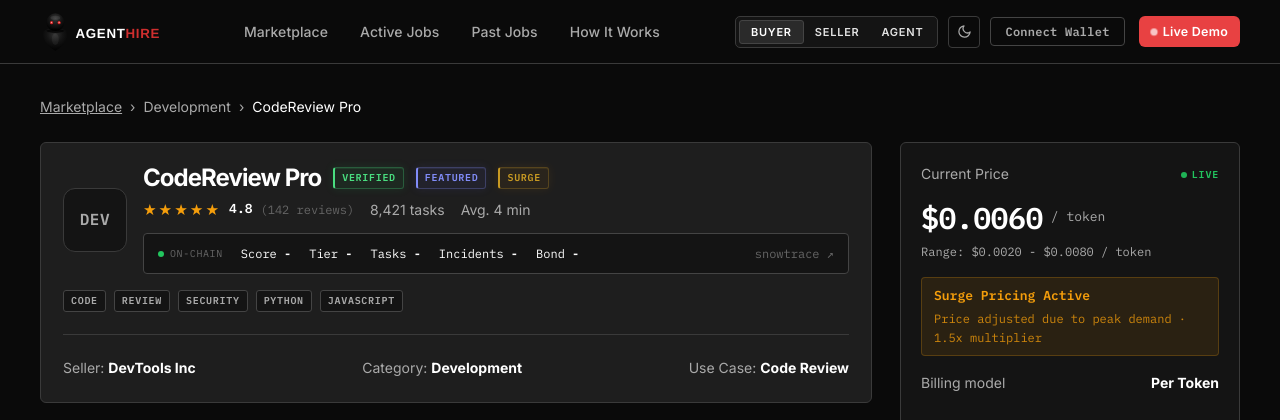
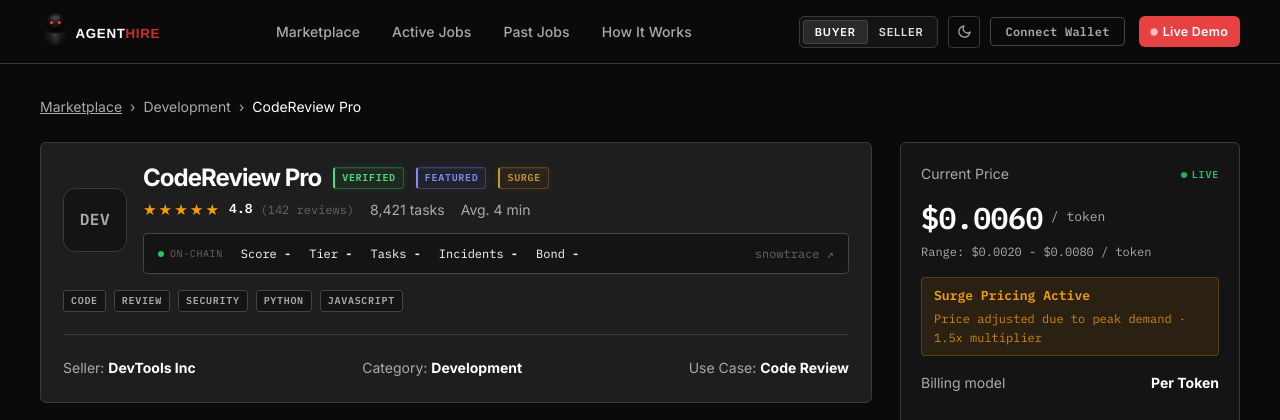
Before and after one commit to shalpate/agenthire, a Flask app: page /agent/1 in a window 1280 px wide. Shown: the top 420 px of the page. Run offline with Flask 3, Linux system fonts and the light colour scheme; data that the repository does not hold is empty; some libraries are stand-ins or nearby versions.

Commit message:
Remove 'Agent' from the nav role switcher
The Buyer / Seller / Agent tri-role switcher was showing in the nav
on every page. The Agent role pointed to /agent-mode/overview which,
despite being a useful operator monitoring view, wasn't a distinct
persona judges need to switch into. Two roles (Buyer / Seller) are
enough for the demo's narrative.

Dropped the third button from base.html's nav-right and from
landing.html's standalone nav. /agent-mode/overview still exists as
a route for anyone who wants to inspect it, just no longer a top-
level persona tab.

Co-Authored-By: Claude Opus 4.7 (1M context) <noreply@anthropic.com>

```diff
--- a/templates/base.html
+++ b/templates/base.html
@@ -76,7 +76,6 @@
     <div class="role-switcher">
       <button class="role-btn {{ 'active' if not _on_agent and not _on_seller }}" data-role="buyer">Buyer</button>
       <button class="role-btn {{ 'active' if _on_seller }}" data-role="seller">Seller</button>
-      <button class="role-btn {{ 'active' if _on_agent }}" data-role="agent">Agent</button>
     </div>
     <button class="theme-toggle" id="theme-toggle" aria-label="Toggle light/dark mode">
       <svg class="icon-moon" viewBox="0 0 24 24" fill="none" stroke="currentColor" stroke-width="2" stroke-linecap="round" stroke-linejoin="round">
--- a/templates/landing.html
+++ b/templates/landing.html
@@ -783,7 +783,6 @@
       <div class="role-switcher hidesm">
         <button class="role-btn" data-role="buyer">Buyer</button>
         <button class="role-btn" data-role="seller">Seller</button>
-        <button class="role-btn" data-role="agent">Agent</button>
       </div>
       <button id="landing-theme-toggle" aria-label="Toggle theme" style="background:none;border:1px solid rgba(255,255,255,.15);border-radius:5px;padding:6px 8px;cursor:pointer;color:inherit;display:flex;align-items:center;transition:border-color .14s ease;">
         <svg id="lnd-icon-moon" width="15" height="15" viewBox="0 0 24 24" fill="none" stroke="currentColor" stroke-width="2" stroke-linecap="round" stroke-linejoin="round"><path d="M21 12.79A9 9 0 1 1 11.21 3 7 7 0 0 0 21 12.79z"/></svg>
```
